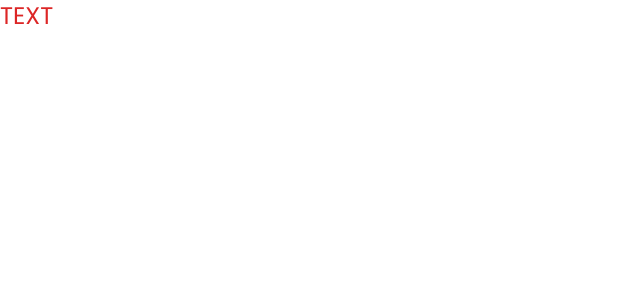
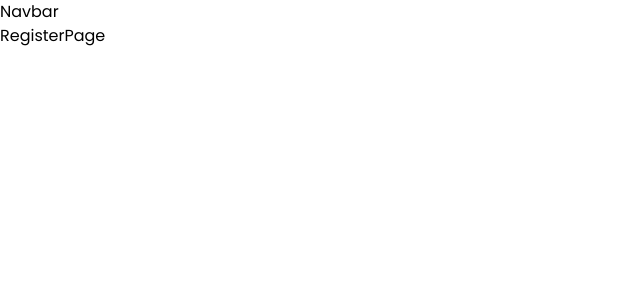
Before and after one commit to Andrsand/mern_blog, a React (Create React App) app in the folder client/: page /register in a window 1280 px wide. Shown: the top 300 px of the page, without its empty margins (0-640 px from the left). Built offline with nearby package versions, Linux system fonts and the light colour scheme.

Commit message:
feature: Creating routes
* Install react-router-dom@6
* Creating routes in App.js
* Adding a Navbar component to pages

```diff
--- a/client/package.json
+++ b/client/package.json
@@ -8,6 +8,7 @@
     "@testing-library/user-event": "^13.5.0",
     "react": "^18.2.0",
     "react-dom": "^18.2.0",
+    "react-router-dom": "^6.4.2",
     "react-scripts": "5.0.1",
     "web-vitals": "^2.1.4"
   },
--- a/client/src/App.js
+++ b/client/src/App.js
@@ -1,11 +1,28 @@
+import { Layout } from "./components/Layout.jsx";
+import { Routes, Route } from 'react-router-dom'
 
+import { MainPage } from './pages/MainPage'
+import { PostsPage } from './pages/PostsPage'
+import { PostPage } from './pages/PostPage'
+import { AddPostPage } from './pages/AddPostPage'
+import { RegisterPage } from './pages/RegisterPage'
+import { LoginPage } from './pages/LoginPage'
+import { EditPostPage } from './pages/EditPostPage'
 
 function App() {
   return (
-    <div className='text-2xl text-red-600'>
-      TEXT
-    </div>
-  );
+    <Layout>
+      <Routes>
+        <Route path="/" element={<MainPage />} />
+        <Route path="posts" element={<PostsPage />} />
+        <Route path=":id" element={<PostPage />} />
+        <Route path=":id/edit" element={<EditPostPage />} />
+        <Route path="new" element={<AddPostPage />} />
+        <Route path="register" element={<RegisterPage />} />
+        <Route path="login" element={<LoginPage />} />
+      </Routes>
+    </Layout>
+  )
 }
 
 export default App;
--- a/client/src/components/Layout.jsx
+++ b/client/src/components/Layout.jsx
@@ -1,9 +1,13 @@
 import React from 'react'
+import { Navbar } from './Navbar'
 
-export const Layout = () => {
+export const Layout = ({ children }) => {
     return (
-        <div>
-            Layout
-        </div>
+        <React.Fragment>
+            <div className='container mx-auto'>
+                <Navbar />
+                {children}
+            </div>
+        </React.Fragment>
     )
 }
--- a/client/src/components/Navbar.jsx
+++ b/client/src/components/Navbar.jsx
@@ -1,6 +1,6 @@
 import React from 'react'
 
-const Navbar = () => {
+export const Navbar = () => {
     return (
         <div>
             Navbar
--- a/client/src/index.js
+++ b/client/src/index.js
@@ -1,12 +1,15 @@
 import React from 'react';
 import ReactDOM from 'react-dom/client';
+import { BrowserRouter } from 'react-router-dom';
 import './index.css';
 import App from './App';
 
 
 const root = ReactDOM.createRoot(document.getElementById('root'));
 root.render(
+  <BrowserRouter>
+    <App />
+  </BrowserRouter>
 
-  <App />
 
 );
```
Also changed, not shown: 1 other file (tests, documents, lock files or other folders).
